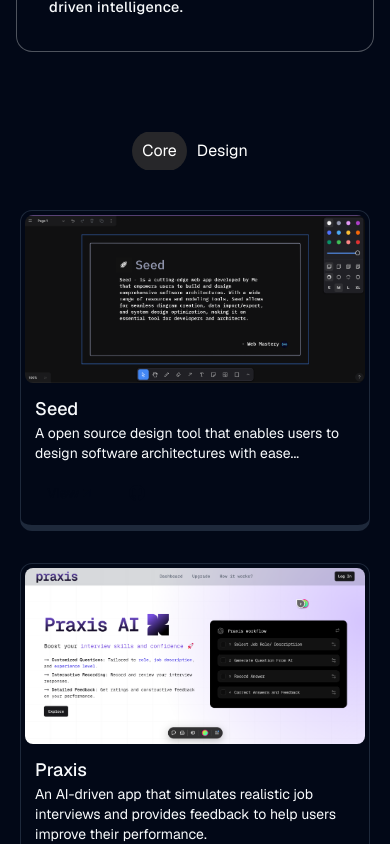
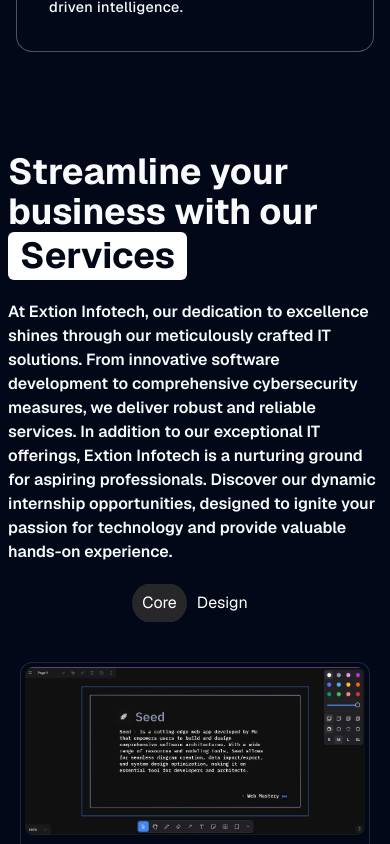
Before and after one commit to suman-3/extion-infotech-website, a Next.js app: page / in a window 390 px wide. Shown: the part 5700-6544 px from the top of the page. Built offline with nearby package versions, Linux system fonts and the light colour scheme.

Commit message:
chore: Update internship tabs component and landing page content

```diff
--- a/app/(landing)/_components/internship-tabs.tsx
+++ b/app/(landing)/_components/internship-tabs.tsx
@@ -27,9 +27,29 @@
   ];
 
   return (
-    <div className="h-[47rem] md:h-[30rem] [perspective:1000px] relative  flex flex-col max-w-6xl mx-auto w-full items-start justify-start mb-8 lg:mb-12">
-      <Tabs tabs={tabs} />
-    </div>
+    <section className="w-full h-full flex flex-col gap-5">
+      <div className="flex flex-col space-y-5 items-center justify-center mt-5 md:mt-0 md:mb-8">
+        <h1 className="text-4xl md:text-5xl font-bold">
+          Streamline your business with our
+          <span className="md:ml-2 bg-black dark:bg-white text-background inline-block px-3 py-1 md:py-2 rounded-md">
+            Services
+          </span>
+        </h1>
+
+        <p className="text-md font-semibold md:text-xl text-left md:text-center w-full md:w-[60%]">
+          At Extion Infotech, our dedication to excellence shines through our
+          meticulously crafted IT solutions. From innovative software
+          development to comprehensive cybersecurity measures, we deliver robust
+          and reliable services. In addition to our exceptional IT offerings,
+          Extion Infotech is a nurturing ground for aspiring professionals.
+          Discover our dynamic internship opportunities, designed to ignite your
+          passion for technology and provide valuable hands-on experience.
+        </p>
+      </div>
+      <div className="h-[47rem] md:h-[30rem] [perspective:1000px] relative  flex flex-col max-w-6xl mx-auto w-full items-start justify-start mb-8 lg:mb-12">
+        <Tabs tabs={tabs} />
+      </div>
+    </section>
   );
 }
 const Core = () => {
```
